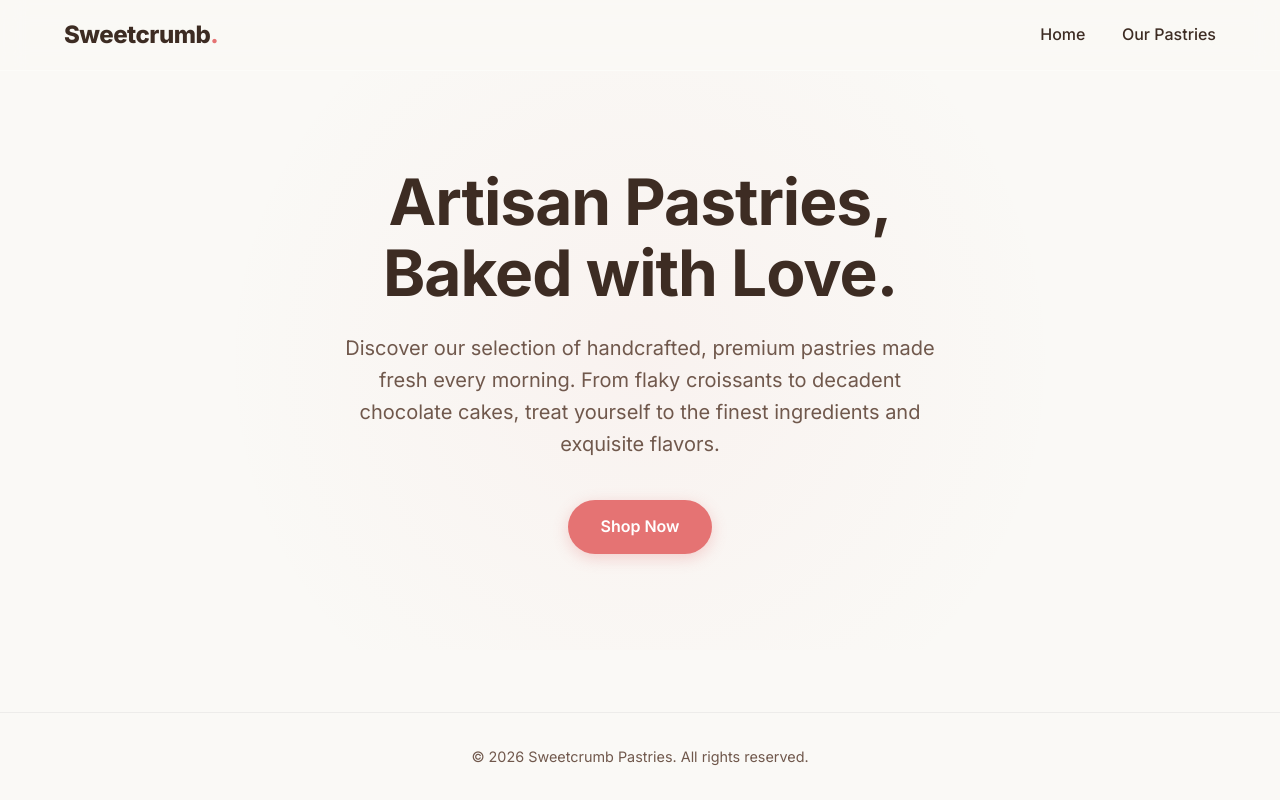
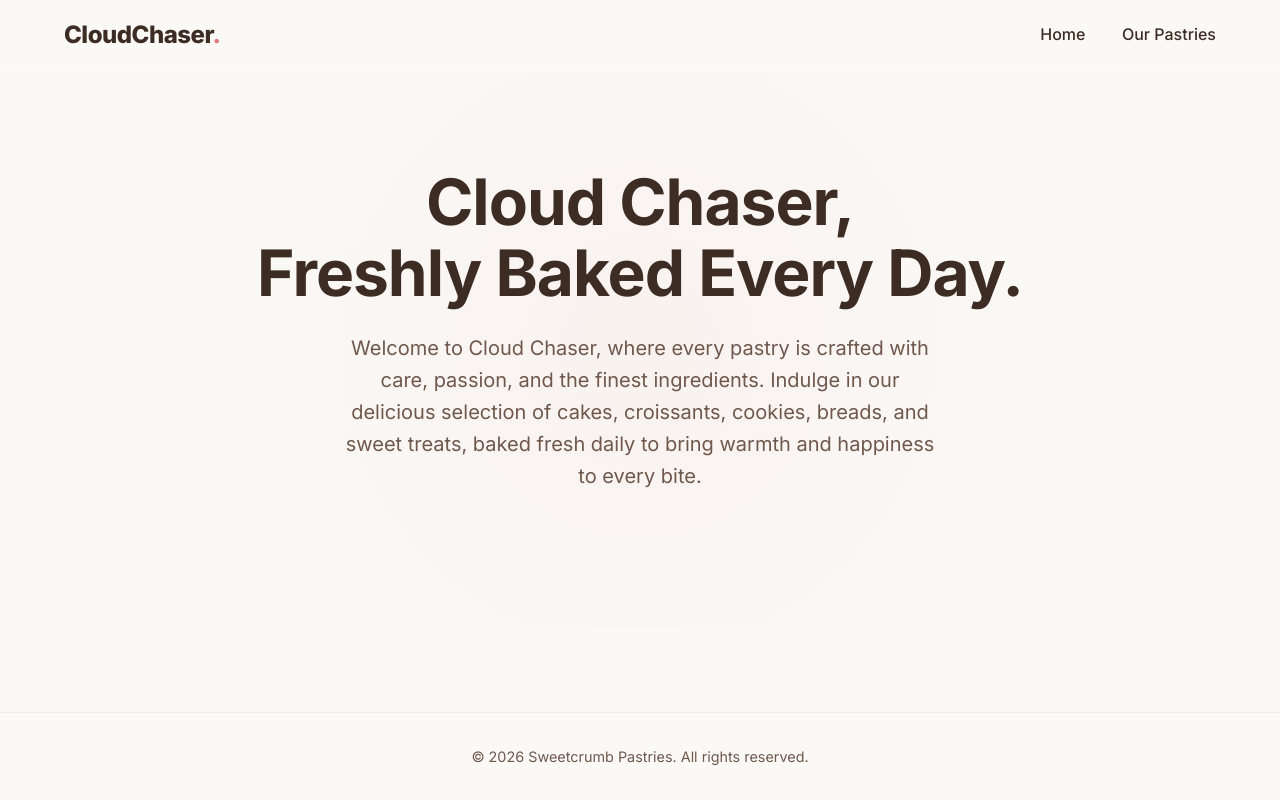
Before and after one commit to cloudchasers/ecommerce-app, a Flask app: page / in a window 1280 px wide. Run offline with Flask 3, Linux system fonts and the light colour scheme.

Commit message:
testing code

```diff
--- a/src/templates/base.html
+++ b/src/templates/base.html
@@ -3,14 +3,14 @@
 <head>
     <meta charset="UTF-8">
     <meta name="viewport" content="width=device-width, initial-scale=1.0">
-    <title>Sweetcrumb Pastries</title>
+    <title>Cloud Chaser Pastries</title>
     <!-- Google Fonts for Modern Typography -->
     <link href="https://fonts.googleapis.com/css2?family=Inter:wght@400;500;600;700;800&display=swap" rel="stylesheet">
     <link rel="stylesheet" href="{{ url_for('static', filename='style.css') }}">
 </head>
 <body>
     <header>
-        <a href="{{ url_for('home') }}" class="logo">Sweetcrumb<span>.</span></a>
+        <a href="{{ url_for('home') }}" class="logo">CloudChaser<span>.</span></a>
         <nav>
             <a href="{{ url_for('home') }}">Home</a>
             <a href="{{ url_for('products') }}">Our Pastries</a>
--- a/src/templates/index.html
+++ b/src/templates/index.html
@@ -2,8 +2,14 @@
 
 {% block content %}
 <section class="hero">
-    <h1>Artisan Pastries,<br>Baked with Love.</h1>
-    <p>Discover our selection of handcrafted, premium pastries made fresh every morning. From flaky croissants to decadent chocolate cakes, treat yourself to the finest ingredients and exquisite flavors.</p>
-    <a href="{{ url_for('products') }}" class="btn-primary">Shop Now</a>
+    <h1>Cloud Chaser,<br>Freshly Baked Every Day.</h1>
+
+    <p>
+        Welcome to Cloud Chaser, where every pastry is crafted with care, passion,
+        and the finest ingredients. Indulge in our delicious selection of cakes,
+        croissants, cookies, breads, and sweet treats, baked fresh daily to bring
+        warmth and happiness to every bite.
+    </p>
+</a>
 </section>
 {% endblock %}
```
